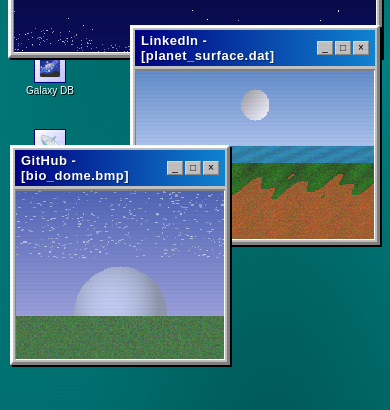
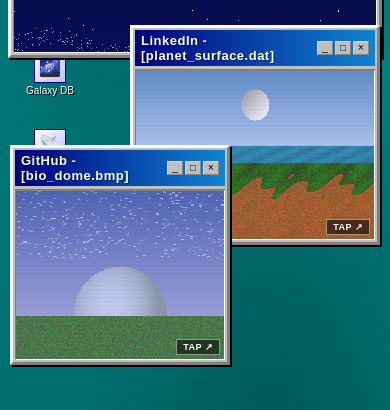
Before and after one commit to gdfekaris/gdfekaris.github.io, a React (Vite) app: page / in a window 390 px wide. Shown: the part 195-605 px from the top of the page. Built offline with nearby package versions, Linux system fonts and the light colour scheme.

Commit message:
updated mobile view 6

```diff
--- a/src/RetroDesktop.jsx
+++ b/src/RetroDesktop.jsx
@@ -593,6 +593,7 @@ function Win31Window({
   href = null,
   titleFontSize = 11,
   titlePadding = "2px 4px",
+  isMobile = false,
 }) {
   const [hovered, setHovered] = useState(false);
   const [pos, setPos] = useState({ x: initialX, y: initialY });
@@ -725,8 +726,8 @@ function Win31Window({
             }}
           >
             {children}
-            {/* hover overlay for linked windows */}
-            {href && hovered && (
+            {/* hover overlay for linked windows (desktop only) */}
+            {href && !isMobile && hovered && (
               <div style={{
                 position: "absolute", inset: 0,
                 background: "rgba(0,0,128,0.15)",
@@ -740,6 +741,19 @@ function Win31Window({
                 }}>
                   OPEN →
                 </span>
+              </div>
+            )}
+            {/* persistent tap hint for linked windows (mobile only) */}
+            {href && isMobile && (
+              <div style={{
+                position: "absolute", bottom: 4, right: 4, zIndex: 2,
+                background: "rgba(0,0,0,0.55)", color: "#fff",
+                padding: "2px 6px", fontSize: 9, fontWeight: "bold",
+                border: "1px solid rgba(255,255,255,0.5)",
+                letterSpacing: 0.5, pointerEvents: "none",
+                fontFamily: '"MS Sans Serif", Arial, sans-serif',
+              }}>
+                TAP ↗
               </div>
             )}
           </div>
@@ -949,6 +963,7 @@ export default function RetroDesktop() {
         width={isMobile ? vw - 16 : 680} height={isMobile ? 260 : 420}
         zIndex={1}
         href={windowLinks[0]}
+        isMobile={isMobile}
         {...(isMobile ? mobileTitle : {})}
       >
         <SpaceScene width={680} height={370} />
@@ -961,6 +976,7 @@ export default function RetroDesktop() {
         width={isMobile ? 250 : 420} height={isMobile ? 220 : 320}
         zIndex={2}
         href={windowLinks[1]}
+        isMobile={isMobile}
         {...(isMobile ? mobileTitle : {})}
       >
         <LandscapeScene width={420} height={270} />
@@ -973,6 +989,7 @@ export default function RetroDesktop() {
         width={isMobile ? 220 : 220} height={isMobile ? 220 : 200}
         zIndex={3}
         href={windowLinks[2]}
+        isMobile={isMobile}
         {...(isMobile ? mobileTitle : {})}
       >
         <DomeScene width={220} height={150} />
```
